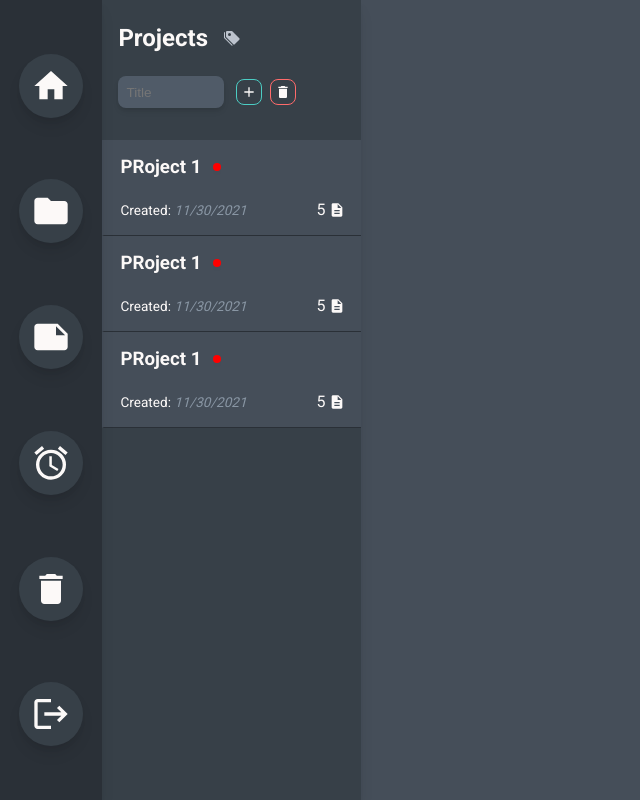
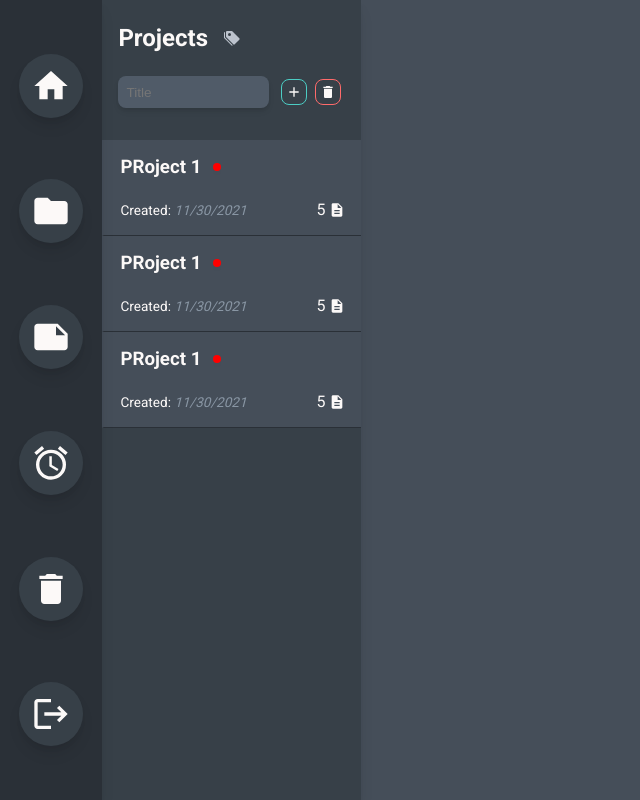
Before and after one commit to j-dsmith/clarity-productivity-app, a Next.js app: page /projects in a window 1280 px wide. Shown: the whole page, without its empty margins (0-640 px from the left). Built offline with nearby package versions, Linux system fonts and the light colour scheme.

Commit message:
Wired up adding new task to database with new api route and helper function. Tested functionality and confirmed tasks were being added successfully

```diff
--- a/components/dashboard/tasks/task-tile.js
+++ b/components/dashboard/tasks/task-tile.js
@@ -1,7 +1,6 @@
 import { StyledTaskTile } from './tasks.styles';
 
 const TaskTile = ({ content, dueDate }) => {
-  console.log(typeof dueDate);
   return (
     <StyledTaskTile>
       <label htmlFor="task"></label>
--- a/components/sidebar-tray/index.js
+++ b/components/sidebar-tray/index.js
@@ -43,7 +43,7 @@ const SidebarTray = () => {
         <h2>{trayType === 'projects' ? 'Projects' : 'PROJECT_TITLE'}</h2>
         <BsTagsFill />
       </StyledTrayHeader>
-      <StyledInputGroup>
+      <StyledInputGroup width="100%">
         <StyledInput
           value={title}
           onChange={(e) => setTitle(e.target.value)}
--- a/components/ui/ui-btn.js
+++ b/components/ui/ui-btn.js
@@ -1,7 +1,11 @@
 import { StyledBtn } from './ui-items.styles';
 
-const UIBtn = ({ type, color, icon }) => {
-  return <StyledBtn color={color}>{icon}</StyledBtn>;
+const UIBtn = ({ handler, color, icon }) => {
+  return (
+    <StyledBtn onClick={() => handler} color={color}>
+      {icon}
+    </StyledBtn>
+  );
 };
 
 export default UIBtn;
--- a/components/ui/ui-items.styles.js
+++ b/components/ui/ui-items.styles.js
@@ -1,6 +1,6 @@
 import styled from 'styled-components';
 
-export const StyledBtn = styled.div`
+export const StyledBtn = styled.button`
   display: grid;
   place-items: center;
   padding: 0.25rem;
@@ -28,7 +28,7 @@ export const StyledInputGroup = styled.div`
   align-items: center;
   justify-content: space-between;
   margin: 1rem 0;
-  width: 80%;
+  width: ${({ width }) => width};
 `;
 
 export const StyledInput = styled.input`
--- a/helpers/db.js
+++ b/helpers/db.js
@@ -17,4 +17,12 @@ export const fetchProtectedUser = async () => {
   return response.data.user;
 };
 
+export const addTask = async (text) => {
+  const response = await axios.post('/api/tasks', {
+    text,
+  });
+
+  return response;
+};
+
 export default connectDB;
--- /dev/null
+++ b/pages/api/tasks/index.js
@@ -0,0 +1,28 @@
+import connectDB from '../../../helpers/db';
+import { User } from '../../../models/user';
+import { getSession } from 'next-auth/react';
+
+const handler = async (req, res) => {
+  const session = await getSession({ req });
+  const { email } = session.user;
+
+  switch (req.method) {
+    case 'POST':
+      try {
+        const task = {
+          content: req.body.text,
+        };
+        const db = await connectDB();
+        const user = await User.findOne({ email });
+        user.tasks.push(task);
+        await user.save();
+        db.disconnect();
+        res.status(200).json({ message: 'Task added successfully' });
+      } catch (error) {
+        console.log(error.message);
+        res.status(400).json({ message: error.message });
+      }
+  }
+};
+
+export default handler;
```
Also changed, not shown: components/dashboard/tasks/index.js (+22 -4 lines), components/dashboard/tasks/tasks.styles.js (+7 -11 lines).
